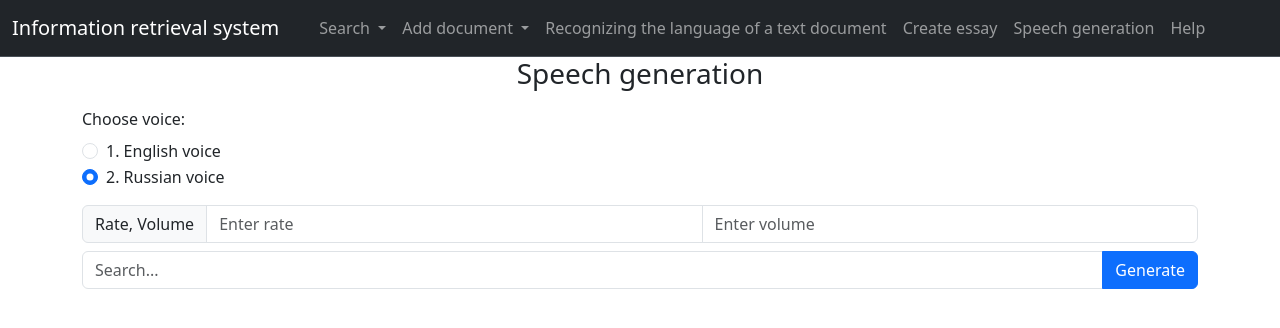
After one commit to man-nest/yazis_web, a Django app: page /speechGeneration/ in a window 1280 px wide. The commit adds this page. Shown: the top 328 px of the page. Run offline with Django 4.2, Linux system fonts and the light colour scheme; some libraries are stand-ins or nearby versions.

Commit message:
Added lab 5-6

```diff
--- a/media/test.html
+++ /dev/null
@@ -1 +0,0 @@
-I live in a big house
--- /dev/null
+++ b/sip/components/checkCyrillic.py
@@ -0,0 +1,2 @@
+def checkCyrillic(text, alphabet=set('абвгдеёжзийклмнопрстуфхцчшщъыьэюя')):
+    return not alphabet.isdisjoint(text.lower())
--- a/sip/components/classes/Analyzer.py
+++ b/sip/components/classes/Analyzer.py
@@ -26,6 +26,7 @@ class Analyzer:
     def analyze(query: str, method=1):
         query_two=TextRedactor.filter(TextRedactor.clean_text(query))
         _, query = Analyzer.calculate_query_vector(query)
+
 
         query = textPreprocessing(query)
 
@@ -120,6 +121,7 @@ class Analyzer:
     @staticmethod
     def calculate_query_vector(query: str) -> tuple:
         query = TextRedactor.filter(TextRedactor.clean_text(query))
+
         query_synonyms = getSynonymsForList(query.split())
 
         query_vector = list()
--- a/sip/components/classes/Essay.py
+++ b/sip/components/classes/Essay.py
@@ -91,6 +91,8 @@ class Essay:
             parser = PlaintextParser.from_string(self.input, Tokenizer('spanish'))
         elif detect(self.input) == 'en':
             parser = PlaintextParser.from_string(self.input, Tokenizer('english'))
+        elif detect(self.input) == 'ru':
+            parser = PlaintextParser.from_string(self.input, Tokenizer('russian'))
 
         summarizer_1 = LuhnSummarizer()
         summary_1 = summarizer_1(parser.document, 10)
--- a/sip/urls.py
+++ b/sip/urls.py
@@ -10,7 +10,7 @@ urlpatterns = [
     path('add_document_url/', AddDocumentURL.as_view(), name='add_document_url'),
     path('check_language/', CheckLanguage.as_view(), name='check_language'),
     path('create_essay/', create_essay, name='create_essay'),
-    path('speech/', speech, name='speech'),
+    path('speechGeneration/', speechGeneration, name='speechGeneration'),
     path('help/', help_some, name='help')
 
 ]
--- a/sip/views.py
+++ b/sip/views.py
@@ -15,6 +15,7 @@ from .components.classes.Analyzer import Analyzer, TextRedactor
 from .components.textFromHTML import text_from_html
 from .components.classes.MetricCalculator import MetricCalculator
 from .components.speechRecognition import speechRecognition
+from .components.speechGenerate import speechGenerate
 
 from .second_lab_content.AlphabetMethod import AlphabetMethod
 from .second_lab_content.GramMethod import GramsMethod
@@ -32,8 +33,49 @@ def main_page(request):
     except LookupError:
         nltk.download('all')
 
-    query = request.GET.get('query')
+    query = ''
+
+    if "Submit" in request.GET:
+        query = request.GET.get('query')
+
     method = int(request.GET.get('choice')) if request.GET.get('choice') != None else 1
+
+    if "StartRecord" in request.GET:
+
+        language = request.GET.get('StartRecord')
+
+        if language == 'en-En':
+            text = speechRecognition()
+
+            if 'variant' in text:
+                methodIndex = text.find('variant')
+                findIndex = text.find('find')
+                methodStr = text[methodIndex:findIndex - 1]
+                text = text.replace(methodStr, '')
+
+                method = 1 if methodStr == 'variant one' else 2
+
+            if 'find' in text:
+                text = text.replace('find', '')
+
+
+            query = text.replace('stop speech', '')
+        else:
+            text = speechRecognition(language, 'стоп')
+
+            if 'вариант' in text:
+                methodIndex = text.find('вариант')
+                findIndex = text.find('найди')
+                methodStr = text[methodIndex:findIndex - 1]
+                text = text.replace(methodStr, '')
+
+                method = 1 if methodStr == 'вариант один' else 2
+
+            if 'найди' in text:
+                text = text.replace('найди', '')
+
+
+            query = text.replace('стоп', '')
 
     isDocuments = ''
     documents = []
@@ -262,67 +304,132 @@ def create_essay(request):
     keywords = ''
     document = []
 
+    isKeywords = request.POST.get('keywords')
     method = request.POST.get('choice')
 
     text = ''
     if request.method == 'POST':
-        if "Submit" in request.POST:
 
-            title = ''
-            keywordsOutput = []
-            essayOutput = []
-            if "File" in request.FILES:
-                title = str(request.FILES['File'])
-                slug = (title.split('.', 1)[0].lower()).translate(str.maketrans(' ', '_', '!"#$%&\'()*+,-./:;<=>?@[\\]^_`{|}~'))
+        title = ''
+        keywordsOutput = []
+        essayOutput = []
+        if "File" in request.FILES:
+            title = str(request.FILES['File'])
+            slug = (title.split('.', 1)[0].lower()).translate(str.maketrans(' ', '_', '!"#$%&\'()*+,-./:;<=>?@[\\]^_`{|}~'))
 
-                file = request.FILES['File'].read()
-                text = file.decode()
-            else:
-                title = request.POST.get('Title')
-
-                try:
-                    doc = Document.objects.get(title=title)
-                    text = doc.text
-                except:
-                    error = 'There is no such document'
-
-            essayObj = Essay(text)
-            if method == 'Sentence_extraction':
-                essayOutput = essayObj.get_summary()
-
-                for output in essayOutput:
-                    essay += output
-
-            elif method == 'ML':
-                essayOutput = essayObj.ml()
-
-                for output in essayOutput:
-                    essay += str(output)
-
-            if request.POST.get('keywords') == 'Keywords':
-                keywordsOutput = essayObj.keywords()
-
-                for output in keywordsOutput:
-                    keywords += str(output[0])
+            file = request.FILES['File'].read()
+            text = file.decode()
+        else:
+            title = request.POST.get('Title')
 
             try:
-                doc = Document(title=title, slug=slug, text=text, essay=essay, keywords=keywords)
-                doc.save()
+                doc = Document.objects.get(title=title)
+                text = doc.text
+            except:
+                error = 'There is no such document'
 
-                doc = Document.objects.get(essay=essay)
+
+        if "StartRecord" in request.POST:
+
+            language = request.POST.get('StartRecord')
+
+            speechText = ''
+            if language == 'en-En':
+                speechText = speechRecognition()
+
+                if 'variant' in speechText:
+                    methodIndex = speechText.find('variant')
+                    findIndex = speechText.find('key')
+                    methodStr = speechText[methodIndex:findIndex]
+                    speechText = speechText.replace(methodStr, '')
+
+                    method = 'Sentence_extraction' if methodStr == 'variant one' else 'ML'
+
+                if 'key' in speechText:
+                    isKeywords = 'Keywords'
+
+                    keywordsIndex = speechText.find('key')
+                    titleIndex = speechText.find('title')
+                    keywordsStr = speechText[keywordsIndex:titleIndex]
+                    speechText = speechText.replace(keywordsStr, '')
+                    print(isKeywords)
+
+                if 'title' in speechText:
+                    speechText = speechText.replace('title ', '')
+
+                speechText = speechText.replace('stop speech', '')
+
+            else:
+                speechText = speechRecognition(language, 'стоп')
+
+                if 'вариант' in speechText:
+                    methodIndex = speechText.find('вариант')
+                    findIndex = speechText.find('добавь ключевые слова')
+                    methodStr = speechText[methodIndex:findIndex - 1]
+                    speechText = speechText.replace(methodStr, '')
+
+                    method = 'Sentence_extraction' if methodStr == 'вариант один' else 'ML'
+
+                if 'добавь ключевые слова' in speechText:
+                    isKeywords = 'Keywords'
+
+                    keywordsIndex = speechText.find('добавь ключевые слова')
+                    titleIndex = speechText.find('название')
+                    keywordsStr = speechText[keywordsIndex:titleIndex]
+                    speechText = speechText.replace(keywordsStr, '')
+
+
+                if 'название' in speechText:
+                    speechText = speechText.replace('название ', '').replace('названия ', '')
+
+                speechText = speechText.replace('стоп', '')
+            try:
+                speechText = speechText[:-1] if speechText[-1] == ' ' else speechText
+
+                doc = Document.objects.get(title__contains=speechText)
+
+                title = doc.title
+                text = doc.text
+            except:
+                error = 'Say the phrase more clearly'
+
+        essayObj = Essay(text)
+        if method == 'Sentence_extraction':
+            essayOutput = essayObj.get_summary()
+
+            for output in essayOutput:
+                essay += output
+
+        elif method == 'ML':
+            essayOutput = essayObj.ml()
+
+            for output in essayOutput:
+                essay += str(output)
+
+        if isKeywords == 'Keywords':
+            keywordsOutput = essayObj.keywords()
+
+            for output in keywordsOutput:
+                keywords += str(output[0])
+
+        try:
+            doc = Document(title=title, slug=slug, text=text, essay=essay, keywords=keywords)
+            doc.save()
+
+            doc = Document.objects.get(essay=essay)
+            document.append(doc)
+        except:
+            if Document.objects.filter(title=title).exists():
+                doc = Document.objects.get(title=title)
+
+                if doc.keywords != None and doc.keywords != '':
+                    Document.objects.filter(title=title).update(essay=essay)
+                else:
+                    Document.objects.filter(title=title).update(essay=essay, keywords=keywords)
+
+                doc = Document.objects.get(title=title)
                 document.append(doc)
-            except:
-                if Document.objects.filter(title=title).exists():
-                    doc = Document.objects.get(title=title)
-
-                    if doc.keywords != None:
-                        Document.objects.filter(title=title).update(essay=essay)
-                    else:
-                        Document.objects.filter(title=title).update(essay=essay, keywords=keywords)
-
-                    doc = Document.objects.get(title=title)
-                    document.append(doc)
-                    error = 'Document with that name already exists, but keywords/essay added!'
+                error = 'Document with that name already exists, but keywords/essay added!'
 
         if 'Save' in request.POST:
             title = request.POST.get('Save')
@@ -372,16 +479,37 @@ def metrics(request):
 
     return render(request, 'metrics.html', context)
 
-def speech(request):
+def speechGeneration(request):
 
     if request.method == 'POST':
-        if "Record" in request.POST:
-            print('Start recording')
-            speechRecognition()
 
-    return render(request, 'speech.html')
+        if "Submit" in request.POST:
+
+            rate = int(request.POST.get('Rate')) if request.POST.get('Rate') != '' else 200
+            volume = float(request.POST.get('Volume')) if request.POST.get('Volume') != '' else 1.0
+            voice = request.POST.get('choice') if request.POST.get('choice') != None else 'IRINA_RU'
+
+            query = request.POST.get('query')
+
+            speechGenerate(query, rate, volume, voice)
+
+    return render(request, 'speechGeneration.html')
 
 def help_some(request):
+
+    if request.method == 'POST':
+
+        if "Submit" in request.POST:
+            text = ''
+
+            root_dir = pathlib.Path(__file__).resolve().parent.parent
+
+            path = str(root_dir) + '\\media\\helpText\\helpText.txt'
+            with open(path, 'r', encoding='utf-8') as file:
+                text = file.read()
+
+            speechGenerate(text, voice = 'IRINA_RU')
+
     return render(request, 'help.html')
 
 
--- a/templates/base.html
+++ b/templates/base.html
@@ -59,6 +59,9 @@
                     <a class="nav-link" href="{% url 'create_essay' %}">Create essay</a>
                 </li>
                 <li class="nav-item">
+                    <a class="nav-link" href="{% url 'speechGeneration' %}">Speech generation</a>
+                </li>
+                <li class="nav-item">
                     <a class="nav-link" href="{% url 'help' %}">Help</a>
                 </li>
             </ul>
--- /dev/null
+++ b/templates/speechGeneration.html
@@ -0,0 +1,37 @@
+{% extends "base.html" %}
+{% block content %}
+    <div class="content">
+        <form action="{% url 'speechGeneration' %}" class="form-signin" style="text-align: center" method="post"
+              enctype="multipart/form-data">
+            {% csrf_token %}
+
+            <h1 class="h3 mb-3 font-weight-normal">Speech generation</h1>
+
+            <div style="text-align: start" class="form-group">
+                <label for="choice">Choose voice:</label>
+                <div class="form-check">
+                    <input type="radio" class="form-check-input" name="choice" value="ZIRA_EN" id="choice1">
+                    <label class="form-check-label" for="choice1">1. English voice</label>
+                </div>
+                <div class="form-check">
+                    <input type="radio" class="form-check-input" name="choice" value="IRINA_RU" id="choice2" checked>
+                    <label class="form-check-label" for="choice2">2. Russian voice</label>
+                </div>
+            </div>
+
+            <div class="input-group">
+                <span class="input-group-text">Rate, Volume</span>
+                <input type="text" placeholder="Enter rate" aria-label="Rate" name="Rate" class="form-control">
+                <input type="text" placeholder="Enter volume" aria-label="Volume" name="Volume" class="form-control">
+            </div>
+
+            <div class="input-group mb-3 py-2">
+                <input type="text" class="form-control" placeholder="Search..." name="query">
+                <button class="btn btn-primary" type="submit" name="Submit">
+                    Generate
+                </button>
+            </div>
+
+        </form>
+    </div>
+{% endblock %}
```
Also changed, not shown: sip/components/getSynonyms.py (+23 -10 lines), sip/components/speechGenerate.py (added, +22 -0 lines), sip/components/speechRecognition.py (+7 -3 lines), sip/components/textPreprocessing.py (+7 -1 lines), templates/create_essay.html (+14 -2 lines), templates/help.html (+16 -1 lines), templates/search_view.html (+12 -3 lines), templates/speech.html (deleted, +0 -11 lines), sip/some_content/__init__.py (deleted).
